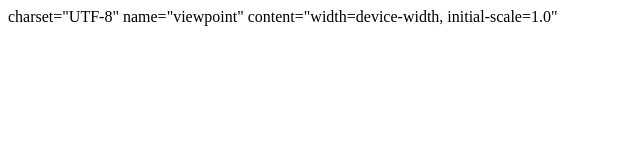
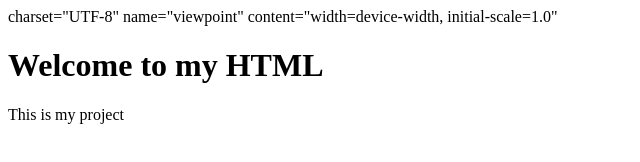
Before and after one commit to lilhorsie/lilhorse, a plain HTML site: page index.html in a window 1280 px wide. Shown: the whole page, without its empty margins (0-640 px from the left). Drawn offline with Linux system fonts and the light colour scheme.

Commit message:
Changes Updated

```diff
--- a/index.html
+++ b/index.html
@@ -6,7 +6,9 @@
     <title>Basic HTML</title>
 </head>
 <body>
+    <h1> Welcome to my HTML </h1>
 
+    <p> This is my project</p>
 </body>
 
 </html>
```
